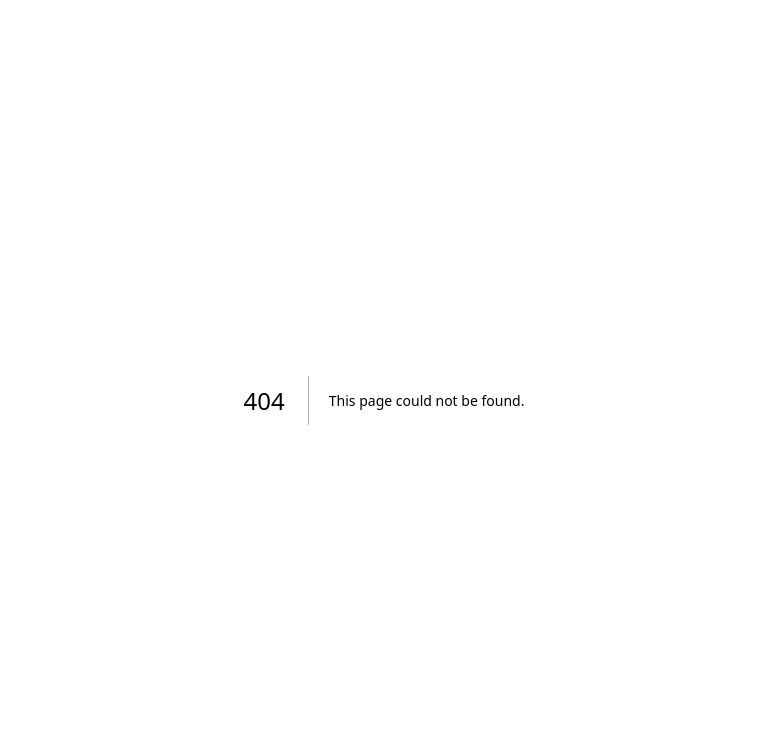
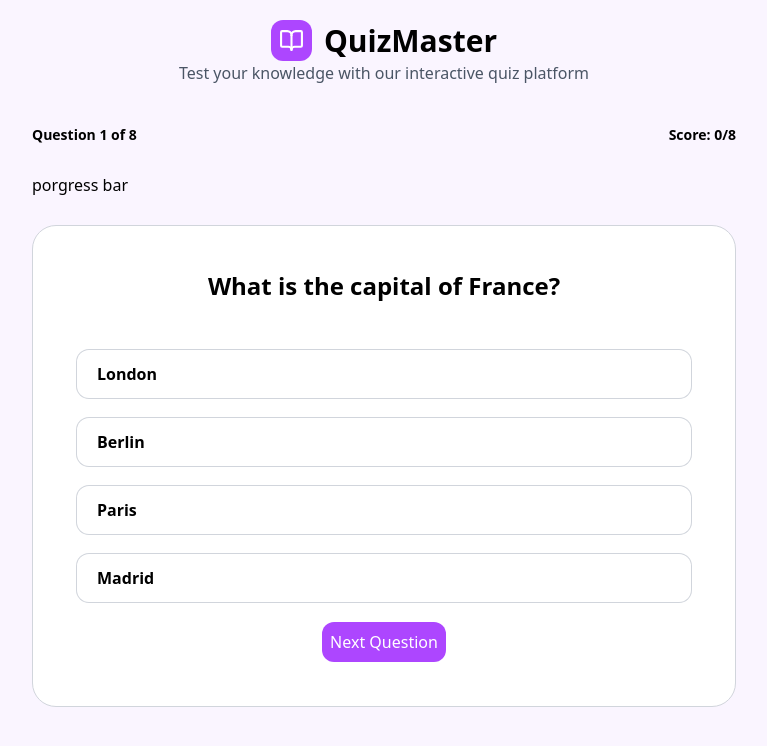
Before and after one commit to himathace/Quiz, a Next.js app: page /flashcards/1/quiz/start in a window 1280 px wide. Before the commit this address had no page. Shown: the top 746 px of the page, without its empty margins (256-1023 px from the left). Built offline with nearby package versions, Linux system fonts and the light colour scheme; no server answers; the database is empty.

Commit message:
add quiz mode

```diff
--- /dev/null
+++ b/app/components/quiz.js
@@ -0,0 +1,20 @@
+const Displayquiz=()=>{
+
+    return(
+
+        <div className="bg-white border border-gray-300 p-11 rounded-3xl">
+            <p className="flex justify-center text-2xl font-bold mb-12 ">What is the capital of France?</p>
+            <div className="flex flex-col gap-y-5 mb-5">
+                <button className="h-12 flex items-center p-5 font-semibold  ring-1 ring-gray-300 hover:bg-purple-100 hover:ring-purple-700 transition-all duration-300 rounded-xl">London</button>
+                <button className="h-12 ring-1 font-semibold ring-gray-300 rounded-xl hover:bg-purple-100 hover:ring-purple-700 transition-all duration-300  flex items-center p-5 ">Berlin</button>
+                <button className="h-12 ring-1 font-semibold ring-gray-300 rounded-xl hover:bg-purple-100 hover:ring-purple-700 transition-all duration-300 flex items-center p-5 ">Paris</button>
+                <button className="h-12 ring-1 font-semibold ring-gray-300 rounded-xl hover:bg-purple-100 hover:ring-purple-700 transition-all duration-300 flex items-center p-5 ">Madrid</button>
+            </div>
+            <div className="flex justify-center">
+                <button className="bg-purple-500 p-2 rounded-xl text-white">Next Question</button>
+            </div>
+        </div>
+    )
+}
+
+export default Displayquiz
--- a/app/flashcards/[deck]/quiz/page.js
+++ b/app/flashcards/[deck]/quiz/page.js
@@ -1,4 +1,5 @@
-import { Book,BookOpen } from "lucide-react"
+import { BookOpen } from "lucide-react"
+import Link from "next/link"
 
 const Quiz=async({params})=>{
 
@@ -54,7 +55,9 @@ const Quiz=async({params})=>{
                         <p className="flex justify-center">4</p>
                     </div>
                 </div>
-                <button className="bg-purple-600 flex justify-center items-center px-8 py-2 rounded-xl text-white font-bold text-lg">start quiz</button>
+                <Link href={`/flashcards/${deck}/quiz/start`}>
+                    <button className="bg-purple-600 flex justify-center items-center px-8 py-2 rounded-xl text-white font-bold text-lg">start quiz</button>
+                </Link>
 
             </div>
         </div>
--- /dev/null
+++ b/app/flashcards/[deck]/quiz/start/page.js
@@ -0,0 +1,60 @@
+import { BookOpen } from "lucide-react"
+import Displayquiz from "@/app/components/quiz"
+
+
+
+const startquiz=async({params})=>{
+
+    const {deck}=await params
+
+    const getuserdata=async()=>{
+        try{
+
+            const userdata=await fetch("http://localhost:3000/api/car",{
+                method:"POST",
+                headers:{
+                    "content-type":"application/json"
+                },
+                body:JSON.stringify({
+                    DeckID:deck
+                })
+
+            })
+
+            const data=await userdata.json()
+            return data.message
+        }
+        catch(error){
+            console.log(error)
+        }
+    }
+
+    const info=await getuserdata()
+
+
+
+
+    return(
+        <div className="h-screen flex flex-col bg-purple-50">
+            <div className="flex justify-center gap-x-3 pt-5 ">
+                <p className="flex items-center text-white bg-purple-500 p-2 rounded-xl"><BookOpen size={25}></BookOpen></p>
+                <h1 className="text-3xl font-bold text-from-violet-500 to-purple-400 flex items-center">QuizMaster</h1>
+            </div>
+            <p className="flex justify-center text-md text-gray-600 mb-10">
+                Test your knowledge with our interactive quiz platform
+            </p>
+            <div className="mx-72">
+                <div className="flex justify-between">
+                    <p className="text-sm font-semibold">Question 1 of 8</p>
+                    <p className="text-sm font-semibold">Score: 0/8</p>
+                </div>
+                <p className="my-7">porgress bar</p>
+                <Displayquiz />
+
+            </div>
+
+        </div>
+    )
+}
+
+export default startquiz
```
